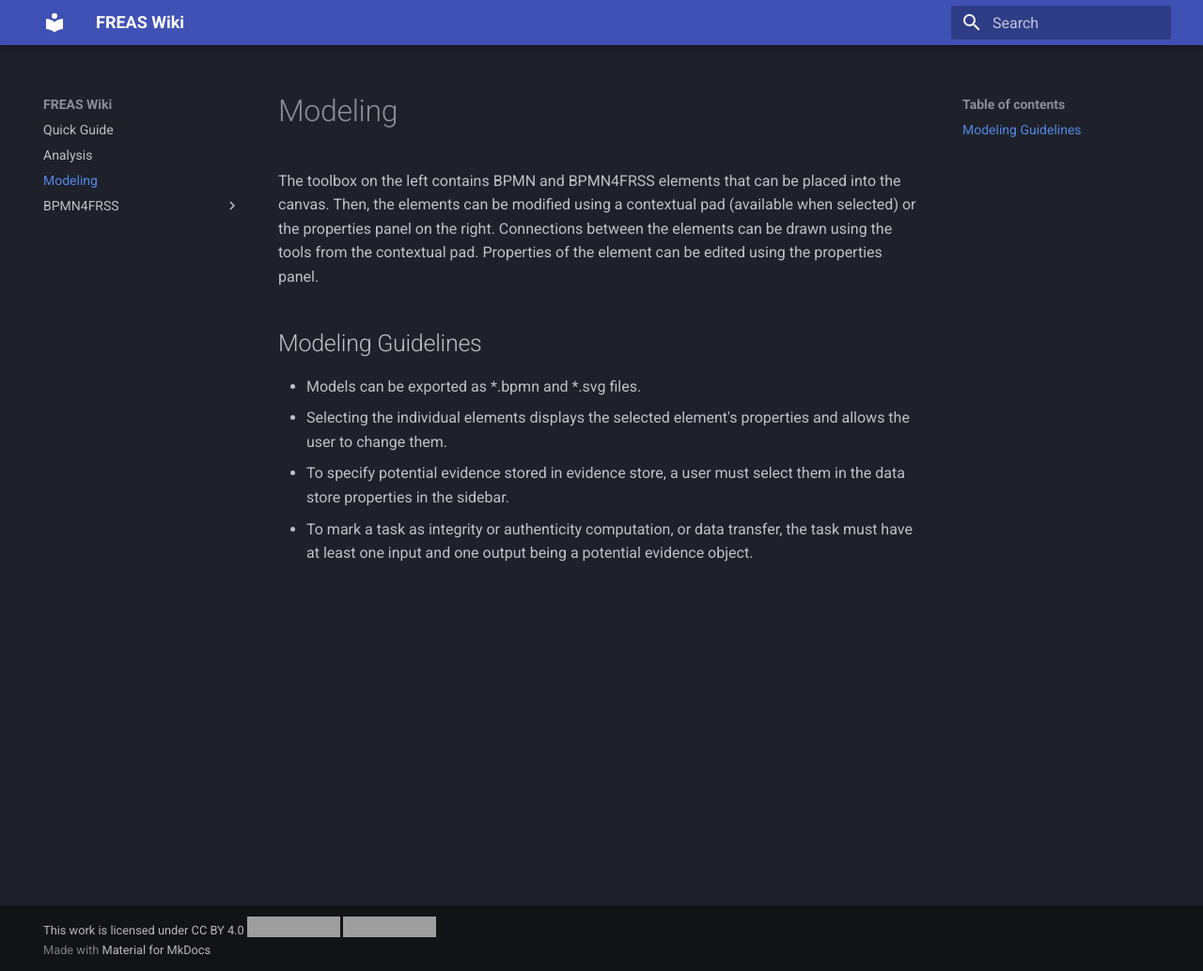
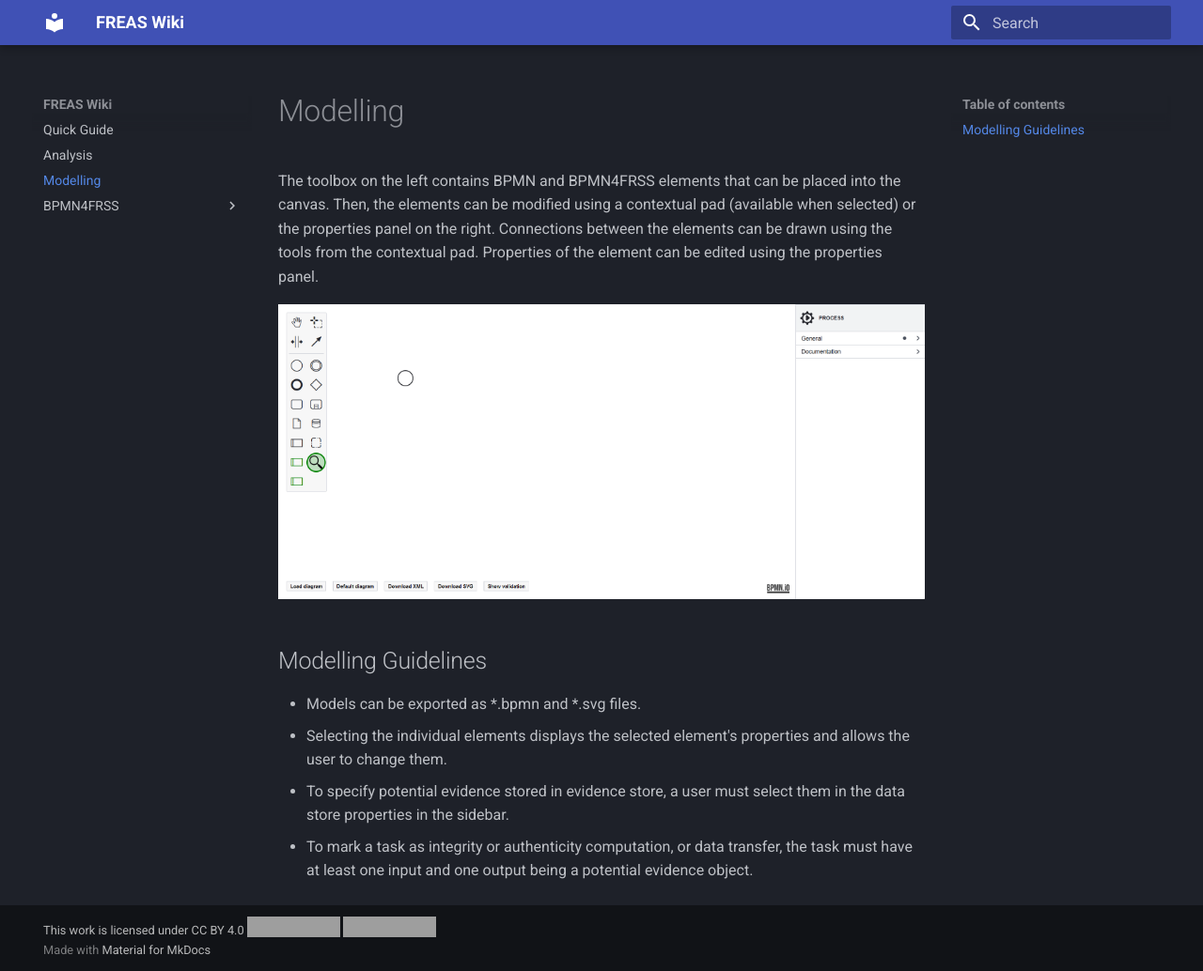
Before and after one commit to FREAS-tools/wiki, an MkDocs documentation site: the page built from docs/modelling.md, in a window 1280 px wide and 1034 px high. Shown: the whole window at 94% size. Built offline with MkDocs 1.6.1 and Material for MkDocs 9.7.7, drawn with Linux system fonts in a browser that asks for light colours; grey boxes are pictures that could not be loaded.

Commit message:
added BPMN example

```diff
--- a/docs/modeling.md
+++ b/docs/modelling.md
@@ -1,8 +1,10 @@
-# Modeling
+# Modelling
 
 The toolbox on the left contains BPMN and BPMN4FRSS elements that can be placed into the canvas. Then, the elements can be modified using a contextual pad (available when selected) or the properties panel on the right. Connections between the elements can be drawn using the tools from the contextual pad. Properties of the element can be edited using the properties panel.
 
-## Modeling Guidelines
+![Simple BPMN diagram creation](img/simple_bpmn.gif)
+
+## Modelling Guidelines
 * Models can be exported as *.bpmn and *.svg files.
 * Selecting the individual elements displays the selected element's properties and allows the user to change them.
 * To specify potential evidence stored in evidence store, a user must select them in the data store properties in the sidebar.
```
Also changed, not shown: docs/index.md (+2 -2 lines), docs/img/simple_bpmn.gif (added).
